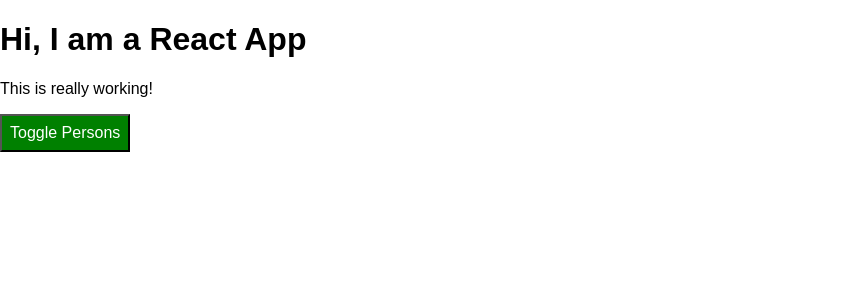
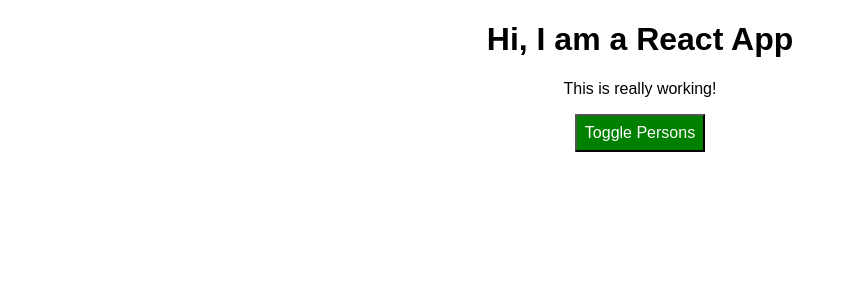
Before and after one commit to lisza/udemy-react, a React app in the folder 01-person-app/: page / in a window 1280 px wide. Shown: the top 300 px of the page, without its empty margins (0-855 px from the left). Built offline with nearby package versions, Linux system fonts and the light colour scheme.

Commit message:
Add pseudo selectors in css modules for conditional button colors

```diff
--- a/01-person-app/src/App.css
+++ b/01-person-app/src/App.css
@@ -9,3 +9,27 @@
 .bold {
   font-weight: bold;
 }
+
+.App button {
+  background: green;
+  color: white;
+  font: inherit;
+  /* border: 1px solid skyblue; */
+  padding: 8px;
+  cursor: pointer;
+}
+
+.App button:hover {
+  background: lightgreen;
+  color: black;
+}
+
+/* Normal css rule to style any button (within .App)
+that has the Red class */
+.App button.Red {
+  background-color: red;
+}
+
+.App button.Red:hover {
+  background-color: salmon;
+}
--- a/01-person-app/src/App.js
+++ b/01-person-app/src/App.js
@@ -1,5 +1,6 @@
 import React, { Component } from 'react';
-import './App.css';
+// About CSS modules: https://github.com/css-modules/css-modules
+import styles from './App.css';
 // import Radium, { StyleRoot } from 'radium';
 import Person from './Person/Person';
 
@@ -55,25 +56,21 @@ class App extends Component {
     // These styles are scoped to only this component.
     // Also: no pseudo selectors, e.g. :hover, in inline styles.
     // We imported Radium to be able to use pseudo selectors in inline styles
-    const style = {
-      backgroundColor: 'green',
-      color: 'white',
-      font: 'inherit',
-      // border: '1px solid skyblue',
-      padding: '8px',
-      cursor: 'pointer',
-      // ':hover':  {
-      //   backgroundColor: 'lightgreen',
-      //   color: 'black'
-      // }
-      // With Radium we can add pseudo selectors in quotes like above.
-    };
+    // const style = {
+    //   backgroundColor: 'green',
+    //   color: 'white',
+    //   font: 'inherit',
+    //   // border: '1px solid skyblue',
+    //   padding: '8px',
+    //   cursor: 'pointer',
+    // };
 
     // Outsource the check for showPersons outside the return()
     // to keep our code with conditional statements cleaner.
     // We can define what persons returns here in regular js,
     // then just output the persons variable down in the return.
     let persons = null;
+    let btnClass = '';
 
     if (this.state.showPersons) {
       persons = (
@@ -89,38 +86,41 @@ class App extends Component {
         </div>
       );
 
+      // NEW, with css modules:
+      // styles.Red translates to a string after processing
+      btnClass = styles.Red;
+
+      // OLD:
       // Style button backgroundColor conditionally based on
       // if (this.state.showPersons) statement above.
-      style.backgroundColor = 'red';
-      // style[':hover'] = {
-      //   backgroundColor: 'salmon',
-      //   color: 'black'
-      // };
+      // style.backgroundColor = 'red';
     }
 
     // Array of css classNames to create a valid css classNames list
     // (using join(' ') later when assigned):
     const classes = [];
     if (this.state.persons.length <= 2) {
-      classes.push('red'); // classes = ['red']
+      classes.push(styles.red); // classes = ['red']
     }
     if (this.state.persons.length <= 1) {
-      classes.push('bold'); // classes =  ['red', 'bold']
+      classes.push(styles.bold); // classes =  ['red', 'bold']
     }
 
+    // Using CSS modules: styles.App refers to an automatically
+    // generated App property on the imported styles object. That
+    // property will in the end simply hold a value like App__App__ah5_1,
+    // a generated class name string.
     return (
-      // <StyleRoot>
-        <div className="App">
+        <div className={styles.App}>
           <h1>Hi, I am a React App</h1>
           <p className={classes.join(' ')}>This is really working!</p>
 
           <button
-            style={style}
+          className={btnClass}
             onClick={this.togglePersonsHandler}>Toggle Persons</button>
 
           {persons}
         </div>
-      // </StyleRoot>
     );
     // Compiles to JavaScript and is equivalent to this:
     // return React.createElement('div', {className: 'App'},
--- a/01-person-app/src/Person/Person.js
+++ b/01-person-app/src/Person/Person.js
@@ -20,7 +20,7 @@ import React from 'react';
 // No need to import { Component } since this is a functional component
 // that doesn't use "extend React.Component"
 // import Radium from 'radium';
-import './Person.css';
+import styles from './Person.css';
 
 const person = (props) => {
   // const style = {
@@ -31,7 +31,7 @@ const person = (props) => {
   // };
 
   return (
-    <div className="Person" style={style}>
+    <div className={styles.Person}>
       <p onClick={props.click}>I am {props.name} and I am {props.age} years old!</p>
       <p>{props.children}</p>
       <input type="text" onChange={props.changed} value={props.name} />
```
